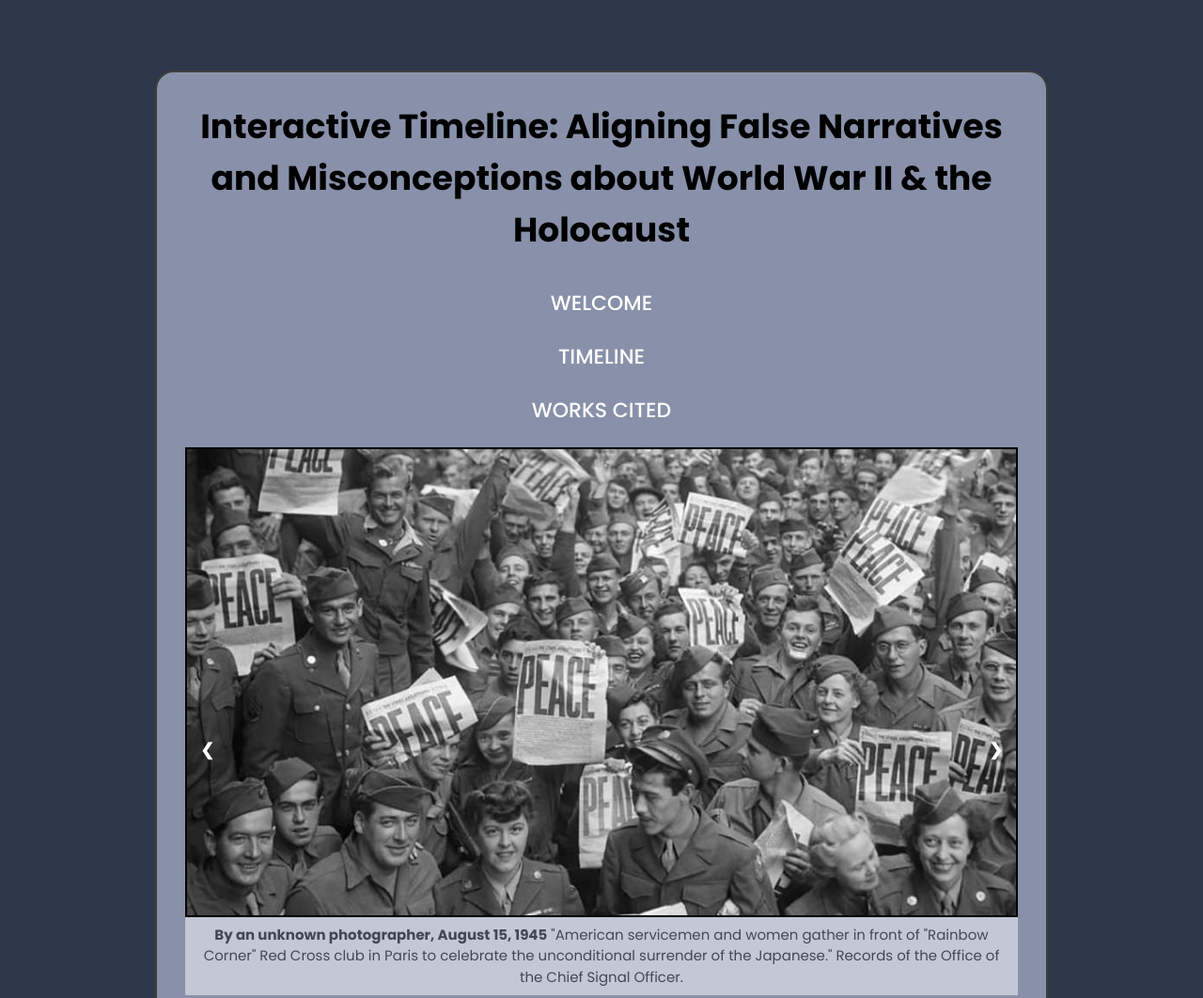
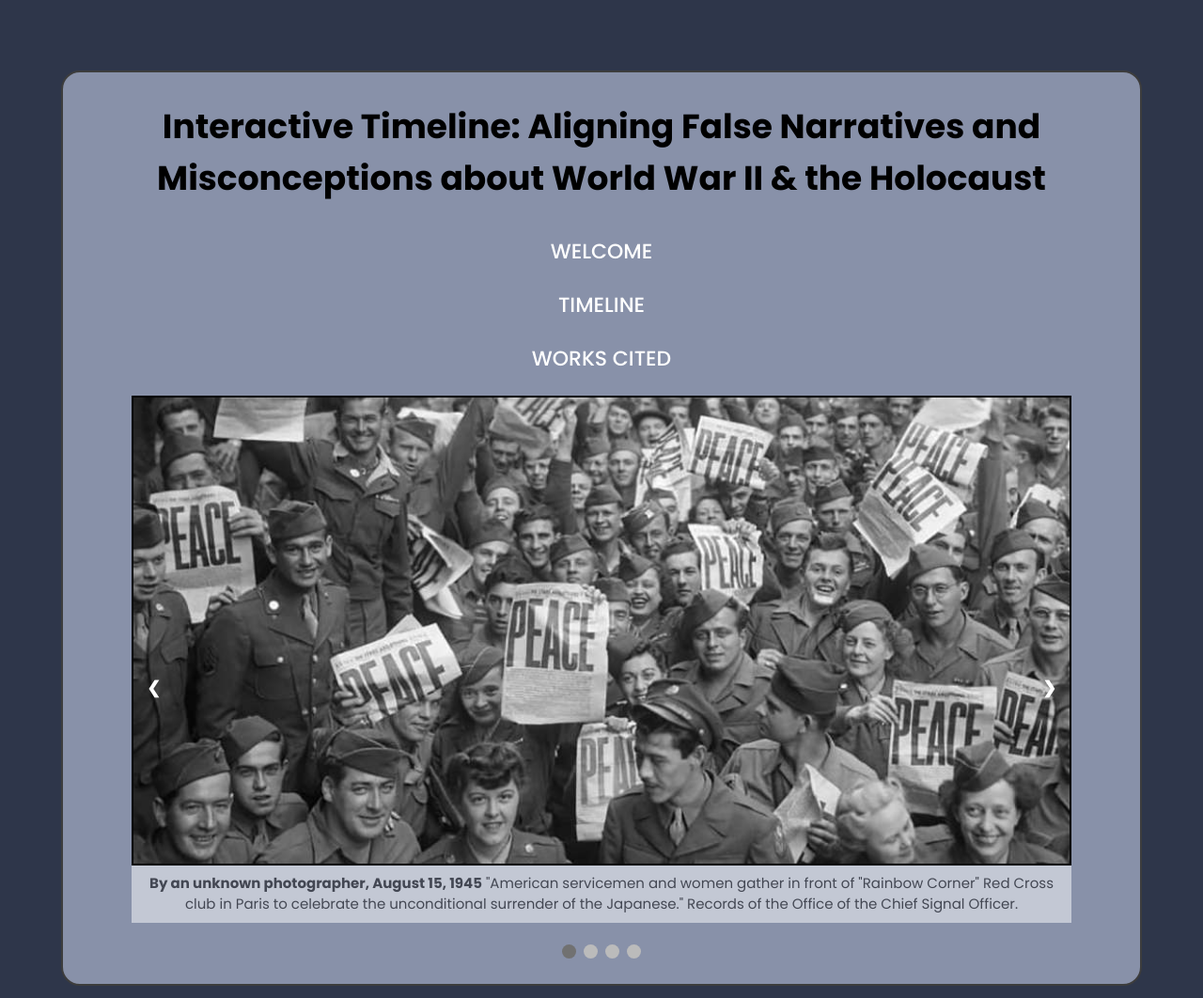
Before and after one commit to mcgrath-a/M-CTSJ, a plain HTML site: page index.html in a window 1280 px wide. Shown: the top 1062 px of the page at 94% size. Drawn offline with nearby package versions, Linux system fonts and the light colour scheme.

Commit message:
make container wider

```diff
--- a/style.css
+++ b/style.css
@@ -13,7 +13,7 @@ body {
 .container_wrapper {
   position: relative;
   margin: 75px auto;
-  max-width: 950px;
+  max-width: 1150px;
   background: #8891a9;
   border: 2px solid #3d3d3d;
   border-radius: 20px;
```
